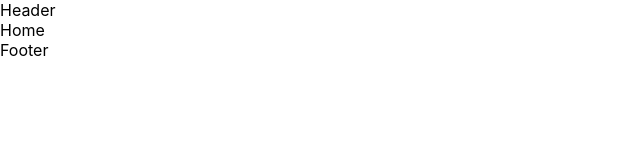
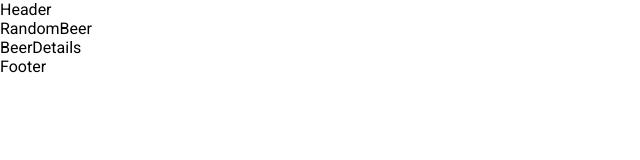
Before and after one commit to thalesleite/random-beer-app, a React (Create React App) app: page / in a window 1280 px wide. Shown: the top 160 px of the page, without its empty margins (0-640 px from the left). Built offline with nearby package versions, Linux system fonts and the light colour scheme.

Commit message:
created BeerDetails component RandomBeer component and added Robot as font-family default

```diff
--- a/public/index.html
+++ b/public/index.html
@@ -10,6 +10,7 @@
       content="Web site created using create-react-app"
     />
     <link rel="apple-touch-icon" href="%PUBLIC_URL%/logo192.png" />
+    <link href="https://fonts.googleapis.com/css2?family=Roboto:wght@400;500;700&display=swap" rel="stylesheet">
     <!--
       manifest.json provides metadata used when your web app is installed on a
       user's mobile device or desktop. See https://developers.google.com/web/fundamentals/web-app-manifest/
--- a/src/App.css
+++ /dev/null
@@ -1,38 +0,0 @@
-.App {
-  text-align: center;
-}
-
-.App-logo {
-  height: 40vmin;
-  pointer-events: none;
-}
-
-@media (prefers-reduced-motion: no-preference) {
-  .App-logo {
-    animation: App-logo-spin infinite 20s linear;
-  }
-}
-
-.App-header {
-  background-color: #282c34;
-  min-height: 100vh;
-  display: flex;
-  flex-direction: column;
-  align-items: center;
-  justify-content: center;
-  font-size: calc(10px + 2vmin);
-  color: white;
-}
-
-.App-link {
-  color: #61dafb;
-}
-
-@keyframes App-logo-spin {
-  from {
-    transform: rotate(0deg);
-  }
-  to {
-    transform: rotate(360deg);
-  }
-}
--- a/src/App.js
+++ b/src/App.js
@@ -7,7 +7,7 @@ import Footer from './components/Footer/Footer';
 import HomePage from './pages/Home/Home';
 import BreweryDetailsPage from './pages/BreweryDetails/BreweryDetails';
 
-import './App.css';
+import './App.scss';
 
 function App() {
   return (
--- /dev/null
+++ b/src/App.scss
@@ -0,0 +1,2 @@
+@import './scss/variables';
+@import './scss/global';
--- /dev/null
+++ b/src/components/BeerDetails/BeerDetails.js
@@ -0,0 +1,13 @@
+import React from 'react';
+
+import './BeerDetails.scss';
+
+function BeerDetails() {
+    return (
+        <div>
+          BeerDetails
+        </div>
+    );
+}
+
+export default BeerDetails;
--- /dev/null
+++ b/src/components/RandomBeer/RandomBeer.js
@@ -0,0 +1,13 @@
+import React from 'react';
+
+import './RandomBeer.scss';
+
+function RandomBeer() {
+    return (
+        <div>
+          RandomBeer
+        </div>
+    );
+}
+
+export default RandomBeer;
--- a/src/pages/Home/Home.js
+++ b/src/pages/Home/Home.js
@@ -1,11 +1,15 @@
 import React from 'react';
+
+import RandomBeer from '../../components/RandomBeer/RandomBeer';
+import BeerDetails from '../../components/BeerDetails/BeerDetails';
 
 import './Home.scss';
 
 function Home() {
     return (
         <div>
-          Home
+          <RandomBeer />
+          <BeerDetails />
         </div>
     );
 }
--- a/src/scss/_global.scss
+++ b/src/scss/_global.scss
@@ -0,0 +1,3 @@
+body {
+  font-family: 'Roboto', sans-serif;
+}
```
Also changed, not shown: src/components/BeerDetails/BeerDetails.scss (added), src/components/RandomBeer/RandomBeer.scss (added).
